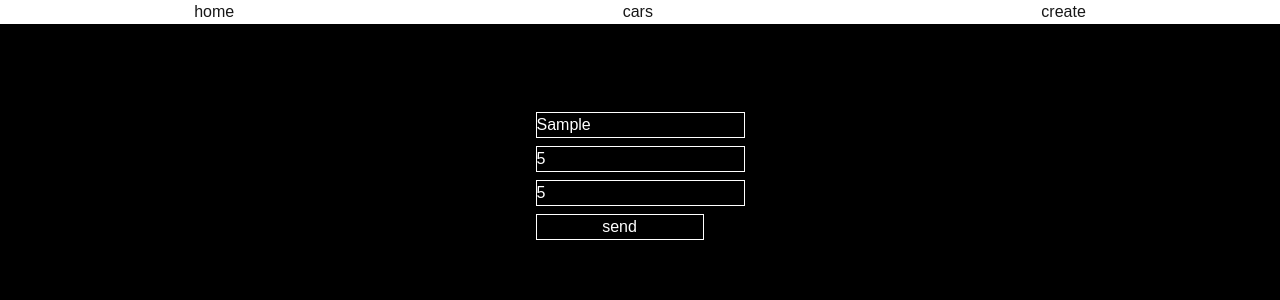
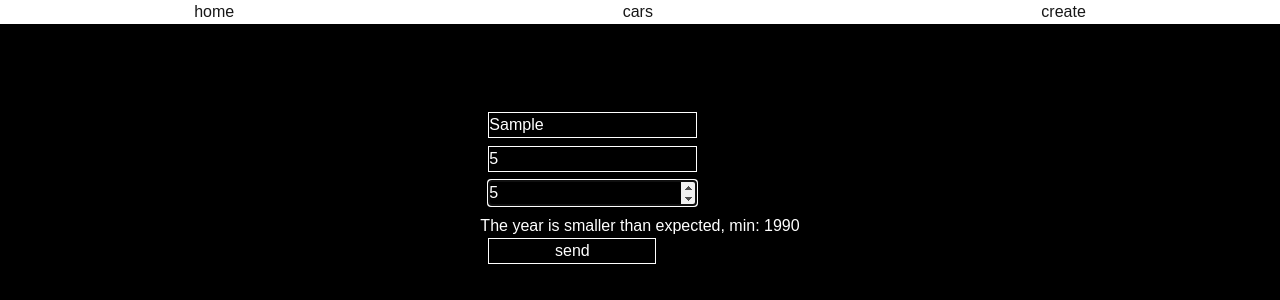
Before and after one commit to aleks1303/next-js_lessons, a Next.js app: page /create in a window 1280 px wide. Both pictures are taken after typing "Sample", "5", "5" into the empty fields and a click on the button "send". Shown: the top 300 px of the page. Built offline with nearby package versions, Linux system fonts and the light colour scheme; no server answers.

Commit message:
homework hookForm create car

```diff
--- a/src/components/create-components/CreatesComponent.tsx
+++ b/src/components/create-components/CreatesComponent.tsx
@@ -1,23 +1,3 @@
-// import React from 'react';
-// import Form from "next/form";
-// import {formCreateCar} from "@/server-actions/serverAction";
-//
-// const CreateCarComponent = () => {
-//
-//     const classForm = 'border-1 m-2 block'
-//     return (
-//         <div className={'flex justify-center pt-20 bg-black text-white h-screen'}>
-//             <Form action={formCreateCar}>
-//                 <input className={classForm} type="text" name='brand' placeholder={'enter brand'}/>
-//                 <input className={classForm} type="number" name='price' placeholder={'enter price'}/>
-//                 <input className={classForm} type="number" name='year' placeholder={'enter year'}/>
-//                 <button className={'border-1 w-42 ml-2'}>send</button>
-//             </Form>
-//         </div>
-//     );
-// };
-//
-// export default CreateCarComponent;
 
 'use client'
 
@@ -26,16 +6,36 @@ import {useForm} from "react-hook-form";
 
 import {ICarWithoutId} from "@/models/ICarWithoutId";
 import {apiService} from "@/services/api.service";
+import {joiResolver} from "@hookform/resolvers/joi";
+import {CarValidator} from "@/validator/CarValidator";
+import {useRouter} from "next/navigation";
 
 const CreatesComponent = () => {
-    const {handleSubmit, register} = useForm<ICarWithoutId>();
+    const {handleSubmit, register, formState: {errors}} = useForm<ICarWithoutId>({
+        mode: 'all',
+        resolver: joiResolver(CarValidator)
+    });
+    const router = useRouter()
+    const createAndRouter = async (car:ICarWithoutId) => {
+       await apiService.createCar(car);
+       router.push('/cars')
+    }
     const classForm = 'border-1 m-2 block'
     return (
         <div className={'flex justify-center pt-20 bg-black text-white h-screen'}>
-            <form onSubmit={handleSubmit(apiService.createCar)}>
-                <input className={classForm} type="text"{...register('brand')} placeholder={'enter brand'}/>
-                 <input className={classForm} type="number" {...register('price')} placeholder={'enter price'}/>
-                 <input className={classForm} type="number" {...register('year')} placeholder={'enter year'}/>
+            <form onSubmit={handleSubmit(createAndRouter)}>
+                <label>
+                    <input className={classForm} type="text"{...register('brand')} placeholder={'enter brand'}/>
+                    {errors.brand && <div>{errors.brand.message}</div>}
+                </label>
+                <label>
+                    <input className={classForm} type="number" {...register('price')} placeholder={'enter price'}/>
+                    {errors.price && <div>{errors.price.message}</div>}
+                </label>
+                <label>
+                    <input className={classForm} type="number" {...register('year')} placeholder={'enter year'}/>
+                    {errors.year && <div>{errors.year.message}</div>}
+                </label>
                  <button className={'border-1 w-42 ml-2'}>send</button>
             </form>
         </div>
--- /dev/null
+++ b/src/validator/CarValidator.tsx
@@ -0,0 +1,28 @@
+import Joi from "joi";
+
+export const CarValidator = Joi.object({
+    brand: Joi.string()
+        .pattern( new RegExp('^[a-zA-Zа-яА-яёЁіІїЇєЄҐґ]{1,20}$')).required()
+        .min(1).required()
+        .max(20).required()
+        .messages({
+            'string.pattern.base': "Does not match the expectation",
+            "string.min":"Minimum length 1",
+            "string.max":"Maximum length 20"
+        }),
+    price: Joi.number()
+        .min(0)
+        .max(1000000)
+        .messages({
+            "number.min": "The price is lower than expected, min: 0",
+            "number.max": "The price is lower than expected, max: 1000000"
+        }),
+
+    year: Joi.number()
+        .min(1990)
+        .max(2024)
+        .messages({
+            "number.min": "The year is smaller than expected, min: 1990",
+            "number.max": "The year is bigger than expected, max: 2024"
+        })
+})
```
